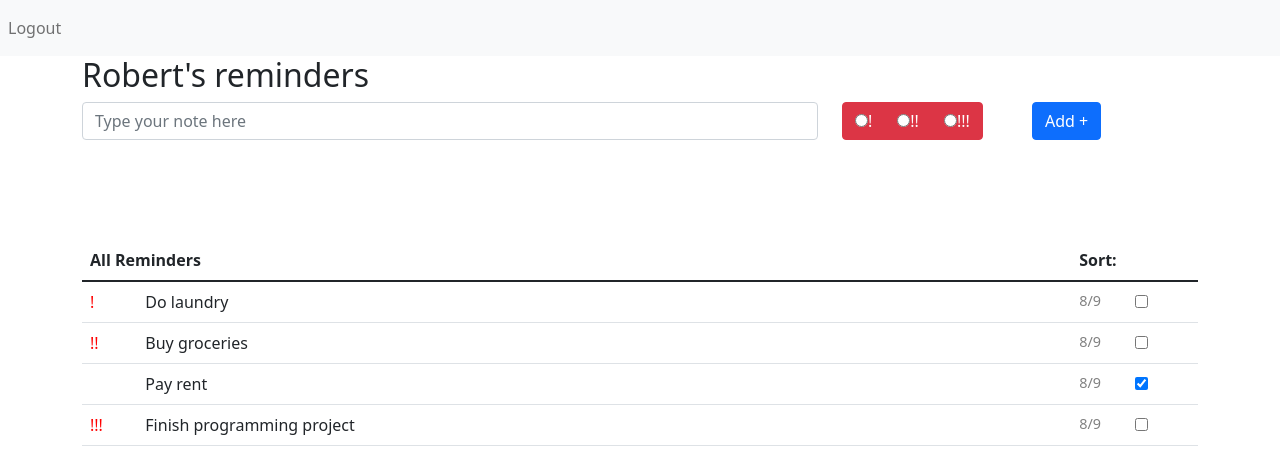
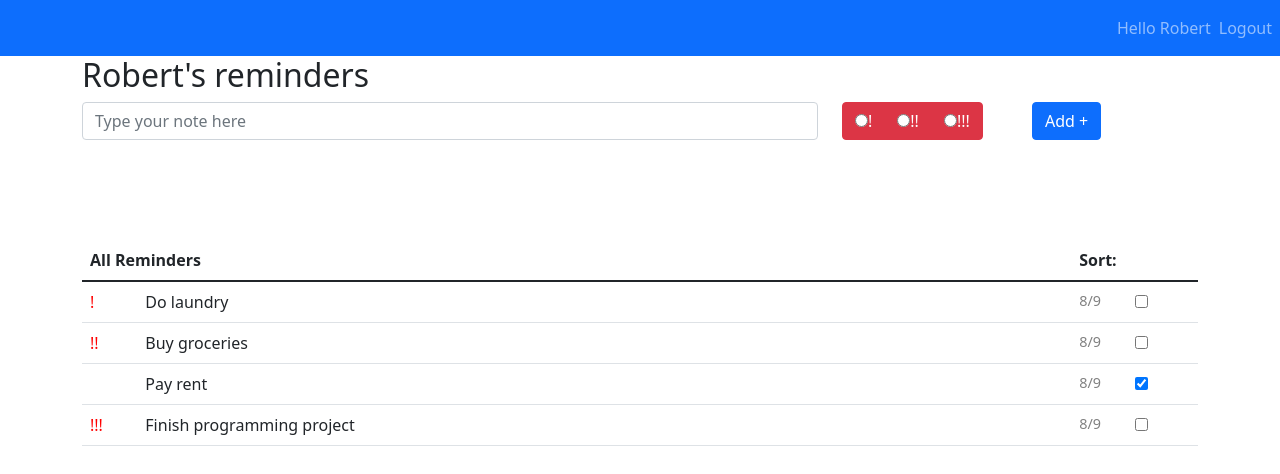
Before and after one commit to robertjhull/to-do-list, a React (Create React App) app in the folder client/: page /dashboard in a window 1280 px wide. Shown: the top 474 px of the page. Built offline with nearby package versions, Linux system fonts and the light colour scheme.

Commit message:
Add context with mock data

```diff
--- a/client/src/components/dashboard/Navigation.tsx
+++ b/client/src/components/dashboard/Navigation.tsx
@@ -1,15 +1,19 @@
 import { Navbar, Nav } from 'react-bootstrap';
 import { useHistory } from 'react-router-dom';
+import { User } from "../../interface/User";
 
-export default function Navigation() {
+export default function Navigation({ id, username }: User): JSX.Element {
   const history = useHistory();
   const logout = () => {
     history.push("/")
   }
 
   return (
-    <Navbar expand="lg" variant="light" bg="light">
+    <Navbar expand="lg" variant="dark" bg="primary" className="justify-content-end">
       <Nav>
+        <Navbar.Text>
+          Hello {username}
+        </Navbar.Text>
         <Nav.Link onClick={ logout }>Logout</Nav.Link>
       </Nav>
     </Navbar>
--- a/client/src/components/forms/ReminderForm.tsx
+++ b/client/src/components/forms/ReminderForm.tsx
@@ -12,7 +12,6 @@ interface Radio {
 }
 
 export default function ReminderForm({ userId }: Props): JSX.Element {
-  const contentType = 'application/json'
   const [message, setMessage] = useState('')
   const [form, setForm] = useState({
     user_id: userId,
--- /dev/null
+++ b/client/src/context/useAuthContext.tsx
@@ -0,0 +1,67 @@
+import { useState, useContext, createContext, FunctionComponent, useEffect, useCallback } from 'react';
+import { useHistory } from 'react-router-dom';
+import { User } from '../interface/User';
+import { Reminder } from '../interface/Reminder';
+
+interface IAuthContext {
+  user: User;
+  reminders: Reminder[];
+}
+
+export const AuthContext = createContext<IAuthContext>({
+  user: {} as User,
+  reminders: [{} as Reminder],
+});
+
+export const AuthProvider: FunctionComponent = ({ children }): JSX.Element => {
+  // default undefined before loading, once loaded provide user or null if logged out
+  const [loggedInUser, setLoggedInUser] = useState<User | null | undefined>();
+  const history = useHistory();
+
+  const reminders = [
+    { id: "id1", title: "Do laundry", date: new Date(), completed: false, priority: 1 },
+    { id: "id2", title: "Buy groceries", date: new Date(), completed: false, priority: 2 },
+    { id: "id3", title: "Pay rent", date: new Date(), completed: true, priority: 0 },
+    { id: "id4", title: "Finish programming project", date: new Date(), completed: false, priority: 3 }
+  ];
+
+  const user = { id: "01", username: "Robert" };
+
+
+  // const logout = useCallback(async () => {
+  //   // needed to remove token cookie
+  //   await logoutAPI()
+  //     .then(() => {
+  //       history.push('/login');
+  //       setLoggedInUser(null);
+  //     })
+  //     .catch((error) => console.error(error));
+  // }, [history]);
+
+  // use our cookies to check if we can login straight away
+  // useEffect(() => {
+  //   const checkLoginWithCookies = async () => {
+  //     await loginWithCookies().then((data: AuthApiData) => {
+  //       if (data.success) {
+  //         updateLoginContext(data.success);
+  //         history.push('/dashboard');
+  //       } else {
+  //         // don't need to provide error feedback as this just means user doesn't have saved cookies or the cookies have not been authenticated on the backend
+  //         setLoggedInUser(null);
+  //         history.push('/login');
+  //       }
+  //     });
+  //   };
+  //   checkLoginWithCookies();
+  // }, [updateLoginContext, history]);
+
+  return (
+    <AuthContext.Provider value={{ user, reminders }}>
+      {children}
+    </AuthContext.Provider>
+  );
+};
+
+export function useAuth(): IAuthContext {
+  return useContext(AuthContext);
+}
--- a/client/src/interface/User.ts
+++ b/client/src/interface/User.ts
@@ -1,3 +1,4 @@
 export interface User {
   id: string;
+  username: string;
 }
--- a/client/src/pages/Dashboard.tsx
+++ b/client/src/pages/Dashboard.tsx
@@ -2,24 +2,18 @@ import ReminderForm from "../components/forms/ReminderForm";
 import Navigation from "../components/dashboard/Navigation";
 import { Col, Container } from "react-bootstrap";
 import ReminderList from "../components/dashboard/ReminderList";
+import { useAuth } from "../context/UseAuthContext";
 
 export default function Dashboard(): JSX.Element {
-  const reminders = [
-    { id: "id1", title: "Do laundry", date: new Date(), completed: false, priority: 1 },
-    { id: "id2", title: "Buy groceries", date: new Date(), completed: false, priority: 2 },
-    { id: "id3", title: "Pay rent", date: new Date(), completed: true, priority: 0 },
-    { id: "id4", title: "Finish programming project", date: new Date(), completed: false, priority: 3 }
-  ];
-
-  const user = "Robert";
+  const { user, reminders } = useAuth();
 
   return (
     <>
-      <Navigation />
+      <Navigation {...user} />
       <Container>
         <Col>
-          <h2>{user}'s reminders</h2>
-          <ReminderForm userId={'userId'} />
+          <h2>{user.username}'s reminders</h2>
+          <ReminderForm userId={user.id} />
           <ReminderList {...reminders}/>
         </Col>
       </Container>
```
Also changed, not shown: client/src/App.tsx (+5 -2 lines).
